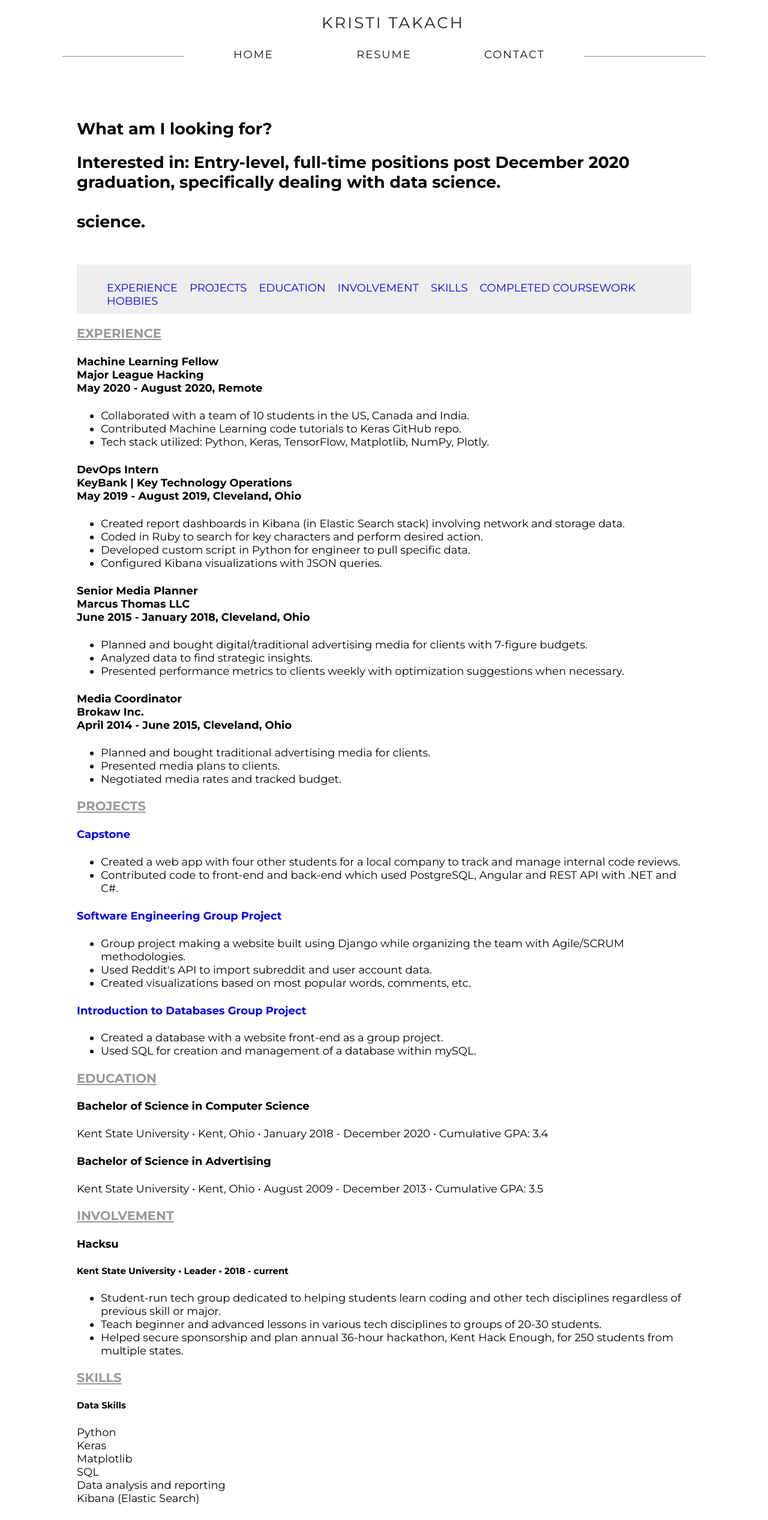
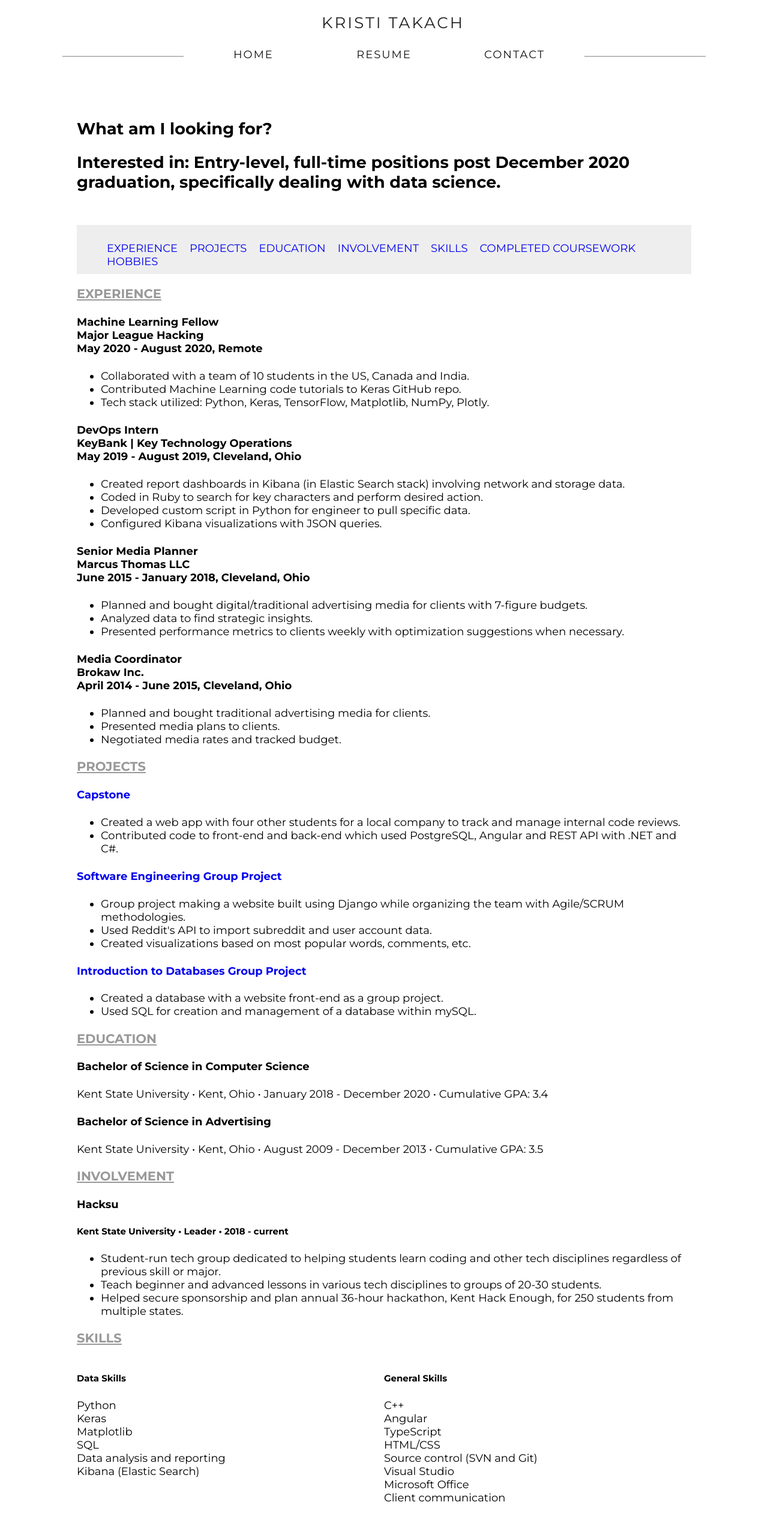
Before and after one commit to ktakattack/website, an Angular app: page /resume in a window 1280 px wide. Shown: the top 2534 px of the page at 60% size. Built offline with nearby package versions, Linux system fonts and the light colour scheme.

Commit message:
added flex box. updated "interest in" section

```diff
--- a/src/app/resume/resume.component.html
+++ b/src/app/resume/resume.component.html
@@ -2,8 +2,9 @@
 
 <body>
   <h1>What am I looking for? <br /></h1>
-  <h2>Interested in: Entry-level, full-time positions post December 2020 graduation, specifically dealing with data science.<br /><br />
-    science.<br /><br /></h2>
+  <h2>Interested in: Entry-level, full-time positions post December 2020 graduation, specifically dealing with data
+    science.<br /><br />
+  </h2>
   <div class="sticky-nav">
     <nav>
       <ul>
--- a/src/app/resume/resume.component.sass
+++ b/src/app/resume/resume.component.sass
@@ -9,41 +9,22 @@ h3
 
 .sticky-nav
     nav
-    // background: white
-    // // padding: absolute
-    // width: 20%
-    // z-index: 100
-    // position: fixed
-    // bottom: 75px
-    // right: 0px
-    //  font-size: 12px
     width: 98%
     float: left
     padding: 10px
     background: #eee
     margin-bottom: 20px
-    /* // ul
-        // list-style-type: none
-        padding: 0px
-        margin:0px*/
+
     li
-        // float: none
-        // display: inline
+
         float: left
         margin-right: 20px
         list-style-type: none
         font-size: 18px
-    a
-        // float: left
-        // display: block
-        // color: #f2f2f2
-        // text-align: center
-        // padding: 14px
-        // text-decoration: none
-    hr
-        // display: block
-        // // margin-before: 0.5em
-        // margin-after: 0.5em
-        // margin-start: auto
-        // margin-end: auto
-        // overflow: hidden
+
+
+.row
+    display: flex
+
+.column
+    flex: 50%
```
